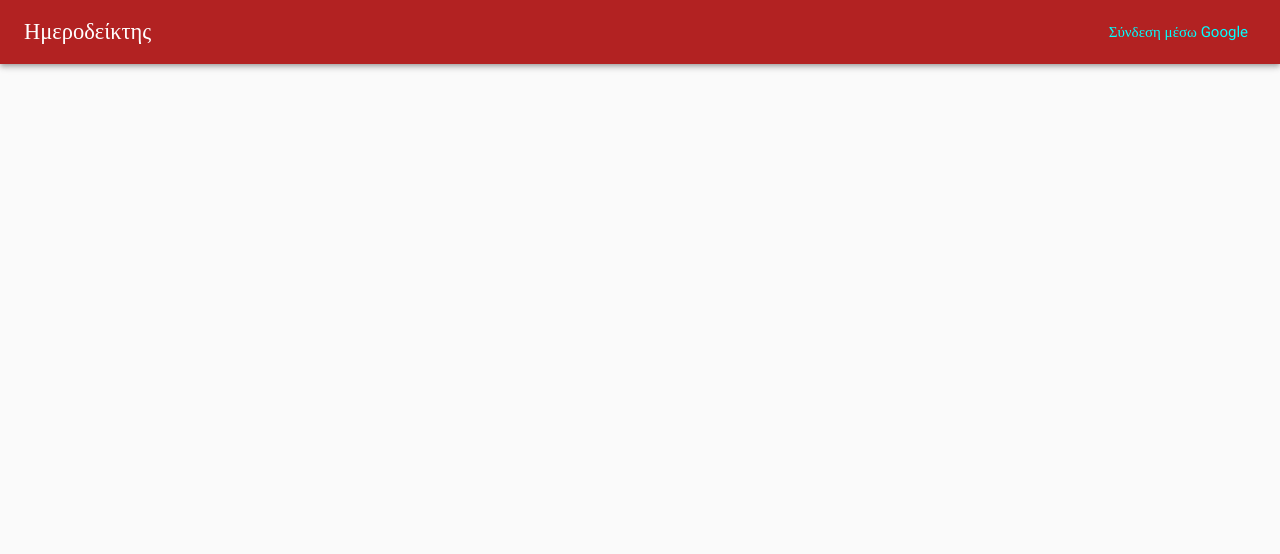
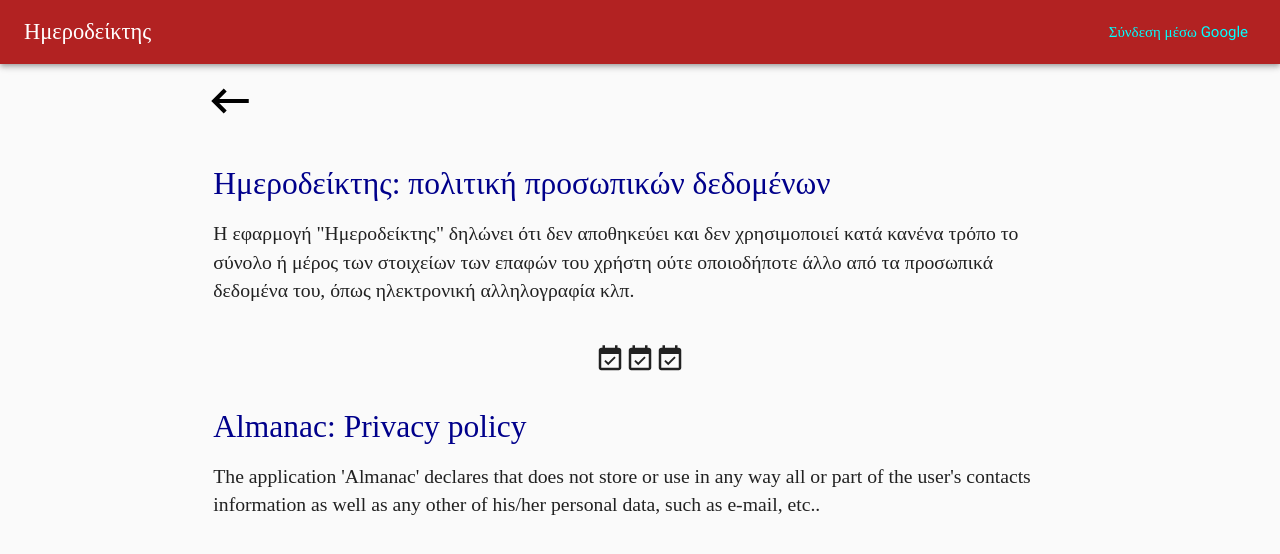
Before and after one commit to ifer/AlmanacService, a React (Create React App) app in the folder client/: page /privacy in a window 1280 px wide. Shown: the top 554 px of the page. Built offline with nearby package versions, Linux system fonts and the light colour scheme; no server answers.

Commit message:
privacy policy page

```diff
--- a/client/src/components/App.js
+++ b/client/src/components/App.js
@@ -17,6 +17,8 @@ import * as actions from '../actions';
 import Header from './Header';
 import Home from './Home';
 import Help from './Help';
+import Privacy from './Privacy';
+
 import CelebWizard from './celebrating/celebWizard';
 
 // Package to tell @material-ui/pickers which date-time package to use (eg moment)
@@ -56,6 +58,7 @@ class App extends Component {
                                 <Route exact={true} path="/" component={Home} />
                                 <Route exact path="/celebrating" component={CelebWizard} />
                                 <Route exact path="/help" component={Help} />
+                                <Route exact path="/privacy" component={Privacy} />
                             </Grid>
                             {/* right padding: extra small screen: 0 cells, small screen: 2 cells  */}
                             <Grid item xs="0" sm="2" />
--- a/client/src/components/Help.js
+++ b/client/src/components/Help.js
@@ -29,7 +29,7 @@ const useStyles = makeStyles({
 
 const Help = (props) => {
     const classes = useStyles();
-    console.log(props);
+    // console.log(props);
     return (
         <>
             <div style={{ fontFamily: '"Times New Roman", Times, serif', fontSize: '1.5em' }}>
--- a/client/src/components/Home.js
+++ b/client/src/components/Home.js
@@ -171,6 +171,7 @@ class Home extends Component {
         this.getCelebrating = this.getCelebrating.bind(this);
         this.onCloseErrorMsg = this.onCloseErrorMsg.bind(this);
         this.openHelp = this.openHelp.bind(this);
+        this.openPrivacy = this.openPrivacy.bind(this);
     }
 
     componentDidMount() {
@@ -230,6 +231,10 @@ class Home extends Component {
 
     openHelp() {
         this.props.history.push('/help');
+    }
+
+    openPrivacy() {
+        this.props.history.push('/privacy');
     }
 
     handleHolidayInput(event, value) {
@@ -432,7 +437,14 @@ class Home extends Component {
                                 {messages.help}
                             </Typography>
                         </Button>
-                    </Grid>{' '}
+                    </Grid>
+                    <Grid container item alignItems="center" justify="flex-start">
+                        <Button style={{ marginTop: '0px' }} onClick={() => this.openPrivacy()}>
+                            <Typography paragraph variant="body2" className={this.classes.controlButtons}>
+                                {messages.privacy}
+                            </Typography>
+                        </Button>
+                    </Grid>
                 </Grid>
             </Paper>
         );
--- /dev/null
+++ b/client/src/components/Privacy.js
@@ -0,0 +1,66 @@
+import React from 'react';
+
+import { makeStyles } from '@material-ui/core/styles';
+import IconButton from '@material-ui/core/IconButton';
+import KeyboardBackspaceIcon from '@material-ui/icons/KeyboardBackspace';
+import EventAvailableIcon from '@material-ui/icons/EventAvailable';
+
+const useStyles = makeStyles({
+    h1: {
+        color: 'darkred',
+        fontSize: '2em',
+        fontWeight: '700',
+        marginTop: '0px',
+        textAlign: 'center',
+    },
+    h2: {
+        color: 'darkred',
+        fontSize: '1.8em',
+    },
+    h3: {
+        color: 'darkblue',
+        fontSize: '1.6em',
+    },
+    wizardScreen: {
+        color: 'darkgreen',
+        fontSize: '1.2em',
+    },
+});
+
+const Privacy = (props) => {
+    const classes = useStyles();
+    // console.log(props);
+    return (
+        <>
+            <div style={{ fontFamily: '"Times New Roman", Times, serif', fontSize: '1.5em' }}>
+                <IconButton
+                    size="medium"
+                    onClick={() => {
+                        props.history.push('/');
+                    }}
+                >
+                    <KeyboardBackspaceIcon style={{ fontSize: '50px', color: 'black', marginLeft: '-20px' }} />
+                </IconButton>
+                <h3 className={classes.h3}>Ημεροδείκτης: πολιτική προσωπικών δεδομένων</h3>
+                <div>
+                    Η εφαρμογή "Ημεροδείκτης" δηλώνει ότι δεν αποθηκεύει και δεν χρησιμοποιεί κατά κανένα τρόπο το
+                    σύνολο ή μέρος των στοιχείων των επαφών του χρήστη ούτε οποιοδήποτε άλλο από τα προσωπικά δεδομένα
+                    του, όπως ηλεκτρονική αλληλογραφία κλπ.
+                </div>
+
+                <div style={{ textAlign: 'center', marginTop: '40px', marginBottom: '20px' }}>
+                    <EventAvailableIcon style={{ fontSize: '30px' }} />
+                    <EventAvailableIcon style={{ fontSize: '30px' }} />
+                    <EventAvailableIcon style={{ fontSize: '30px' }} />
+                </div>
+                <h3 className={classes.h3}>Almanac: Privacy policy</h3>
+                <div>
+                    The application 'Almanac' declares that does not store or use in any way all or part of the user's
+                    contacts information as well as any other of his/her personal data, such as e-mail, etc..
+                </div>
+            </div>
+        </>
+    );
+};
+
+export default Privacy;
--- a/client/src/util/messages.js
+++ b/client/src/util/messages.js
@@ -12,6 +12,7 @@ const messages = {
     holiday: 'Εορτή..',
     celebrating: 'Εορτάζοντες...',
     help: 'Τι είναι αυτό;',
+    privacy: 'Προσωπικά δεδομένα..',
     loginWithGoogle: 'Σύνδεση μέσω Google',
     logout: 'Αποσύνδεση',
     nooptions: 'Δεν βρέθηκε η λέξη',
```
Also changed, not shown: 1 other file (tests, documents, lock files or other folders).
